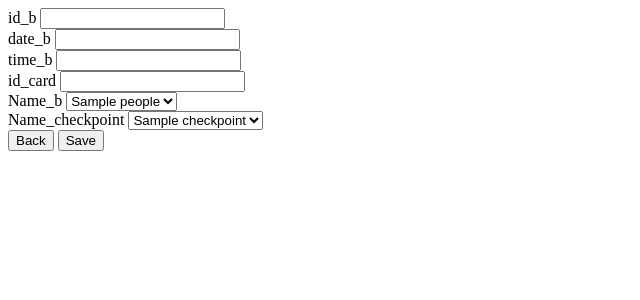
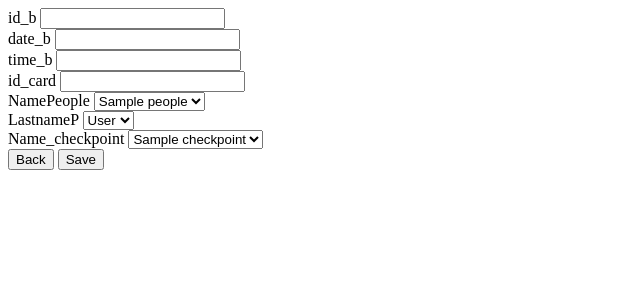
Before and after one commit to KanyanutM/db21_123, a PHP site: template views/booking/newBooking.php in a window 1280 px wide. Shown: the top 300 px of the page, without its empty margins (0-640 px from the left). Run offline with PHP 8.4, Linux system fonts and the light colour scheme; the template is opened without the code that fills it: most values are stand-ins (such as "Sample title", 1, 10 or a date in 2020).

Commit message:
Update newBooking.php

```diff
--- a/views/booking/newBooking.php
+++ b/views/booking/newBooking.php
@@ -4,8 +4,10 @@
     <label>date_b <input type="text" name="date_b" /> </label><br>
     <label>time_b <input type="text" name="time_b" /> </label><br>
     <label>id_card <input type="text" name="id_card" /> </label><br>
-    <label>Name_b <select name="Name_b">
-        <?php foreach($people_list as $Name_b){echo "<option value= $Name_b->id_card>$Name_b->Name_p</option>";}?></select></label><br>
+    <label>NamePeople <select name="NamePeople">
+        <?php foreach($people_list as $NamePeople){echo "<option value= $NamePeople->id_card>$NamePeople->NamePeople</option>";}?></select></label><br>
+    <label>LastnameP <select name="LastnameP">
+        <?php foreach($people_list as $LastnameP){echo "<option value= $LastnameP->id_card>$LastnameP->LastnameP</option>";}?></select></label><br>
     <label>Name_checkpoint <select name="Name_checkpoint">
         <?php foreach($checkpoint_list as $Name_checkpoint){echo "<option value= $Name_checkpoint->id_cp>$Name_checkpoint->NameCheckPoint</option>";}?></select></label><br>
 
```
